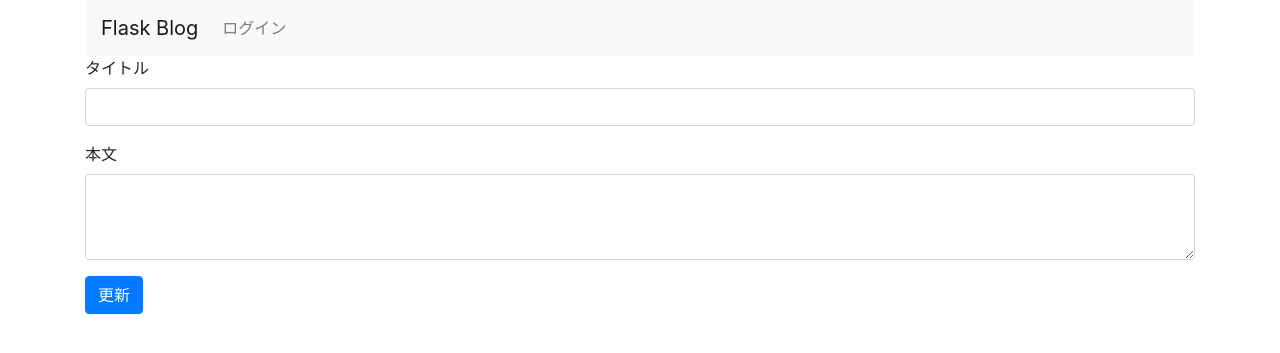
After one commit to sanhir/Flask_D, a Python web app: template miyaoka/application/flask_blog/templates/entries/edit.html in a window 1280 px wide. The commit adds this page. Shown: the top 353 px of the page. Run offline with Jinja, Linux system fonts and the light colour scheme; the template is opened without the code that fills it, so the values that code supplies are empty; some libraries are stand-ins or nearby versions.

Commit message:
思い出も編集出来たらいいのにね

```diff
--- /dev/null
+++ b/miyaoka/application/flask_blog/templates/entries/edit.html
@@ -0,0 +1,15 @@
+{% extends "layout.html" %}
+{% block body %}
+<form action="{{ url_for('update_entry', id=entry.id) }}" method=post class=add-entry>
+    <div class="form-group">
+        <label for="InputTitle">タイトル</label>
+        <input type="text" class="form-control" id="InputTitle" name=title value={{ entry.title }}>
+        </div>
+        <div class="form-group">
+            <label for="InputText">本文</label>
+            <textarea class="form-control" id="InputText" name=text rows="3">{{ entry.text | safe }}</textarea>
+            </div>
+            <button type="submit" class="btn btn-primary">更新</button>
+            </form>
+
+            {% endblock %}
--- a/miyaoka/application/flask_blog/templates/entries/index.html
+++ b/miyaoka/application/flask_blog/templates/entries/index.html
@@ -6,6 +6,7 @@
 <div class="card">
     <div class="card-body">
         <h5 class="card-title">{{ entry.title }}</h5>
+        <a href="{{url_for('show_entry',id=entry.id)}}"class="card-link">続きを読む</a>
     </div>
 </div>
 {% else %}
```
Also changed, not shown: miyaoka/application/flask_blog/templates/entries/show.html (added, +22 -0 lines), miyaoka/application/flask_blog/views/entries.py (+28 -0 lines).
